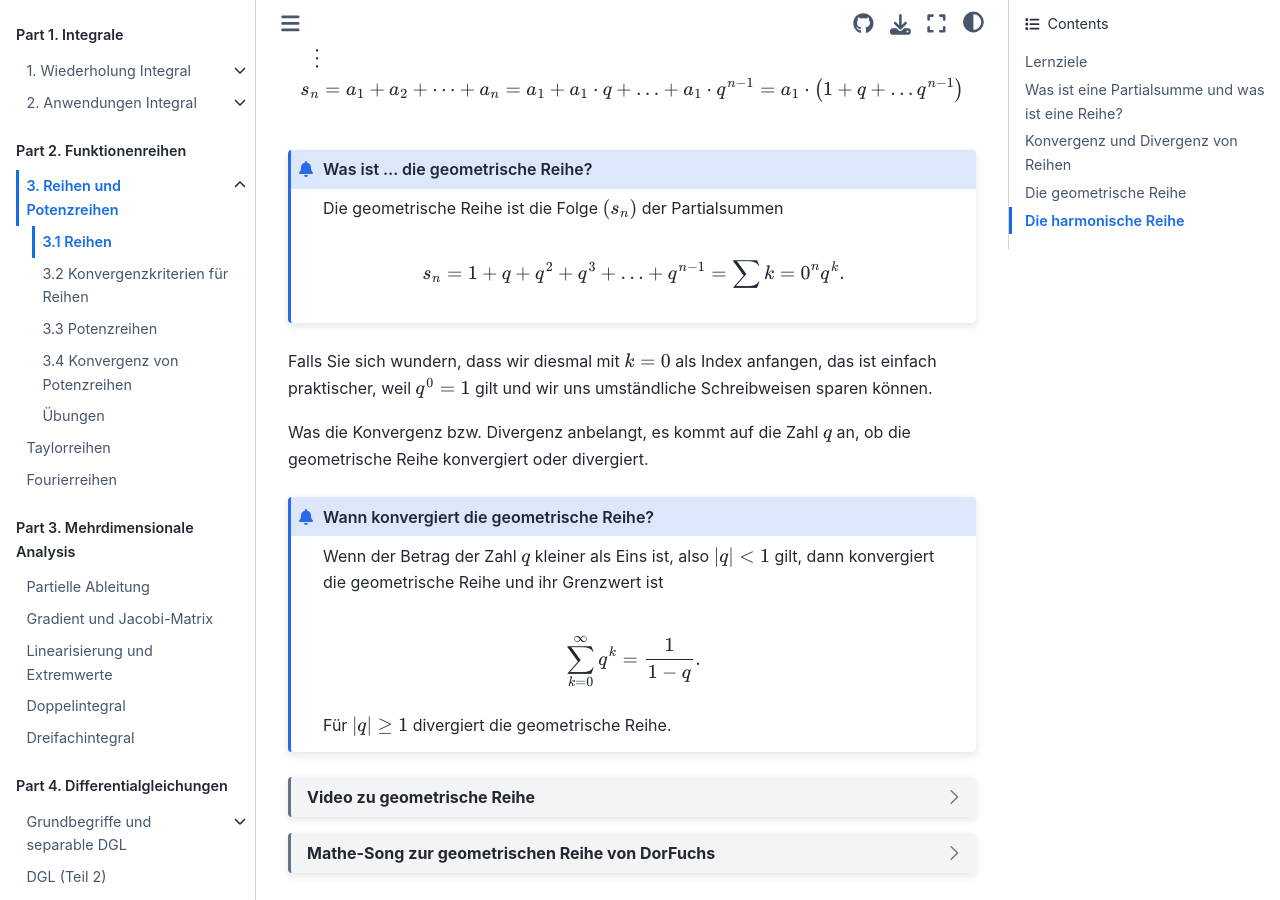
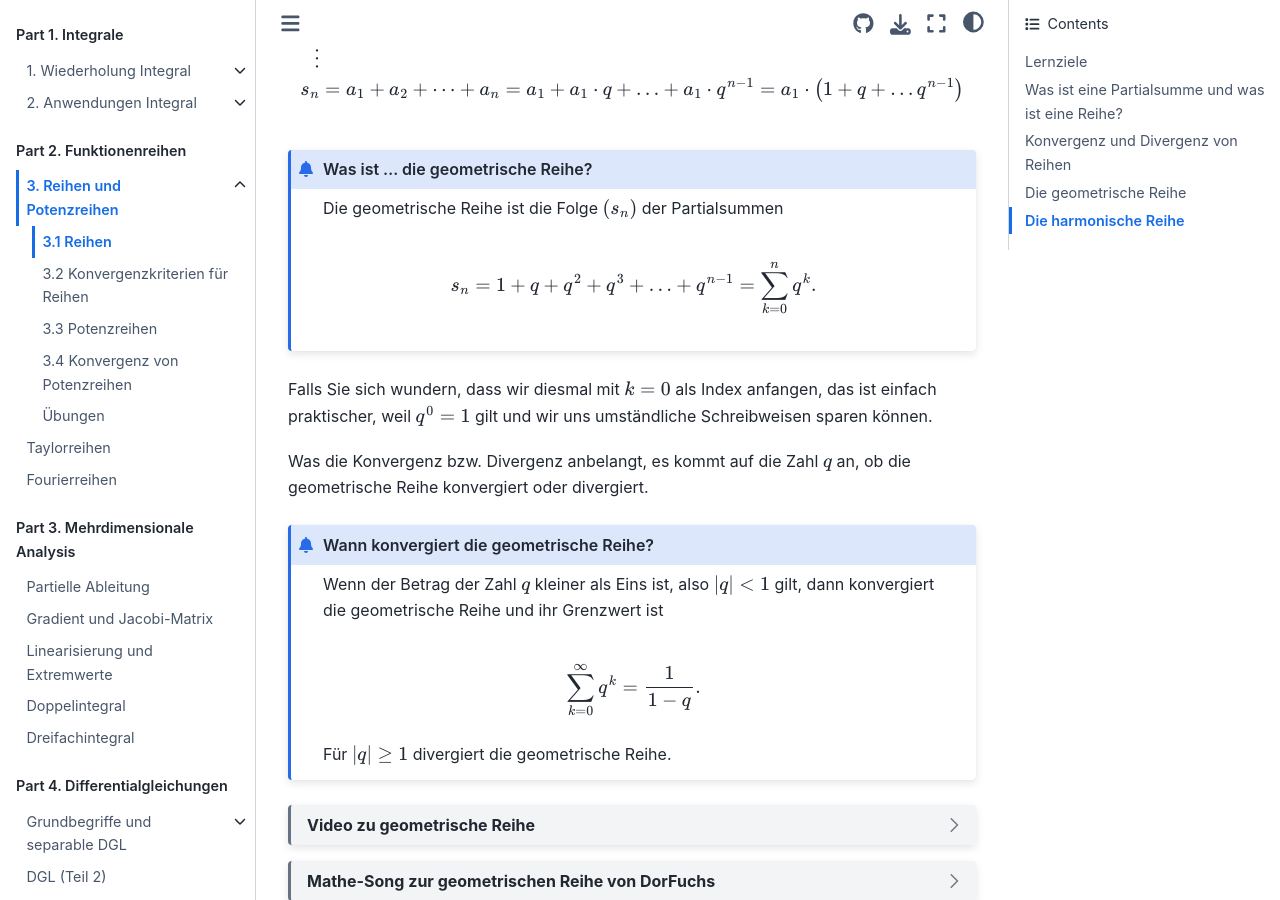
Before and after one commit to gramschs/book_mathe02, a Jupyter Book: the page built from doc/chapter03/chapter03_sec01.md, in a window 1280 px wide and 900 px high, scrolled down 3358 px. Built offline with Jupyter Book 1.0.4 settings and Sphinx 7.4.7 and the Sphinx Book theme 1.1.4, drawn with Linux system fonts in a browser that asks for light colours.

Commit message:
typo fixed

````diff
--- a/doc/chapter03/chapter03_sec01.md
+++ b/doc/chapter03/chapter03_sec01.md
@@ -125,7 +125,7 @@ s_n &= a_1 + a_2 + \dots + a_n = a_1 + a_1 \cdot q + \ldots + a_1 \cdot q^{n-1}
 ```{admonition} Was ist ... die geometrische Reihe?
 Die geometrische Reihe ist die Folge $(s_n)$ der Partialsummen
 
-$$s_n = 1 + q + q^2 + q^3 + \ldots + q^{n-1} = \sum{k=0}^{n} q^{k}.$$
+$$s_n = 1 + q + q^2 + q^3 + \ldots + q^{n-1} = \sum_{k=0}^{n} q^{k}.$$
 ```
 
 Falls Sie sich wundern, dass wir diesmal mit $k=0$ als Index anfangen, das ist
````
